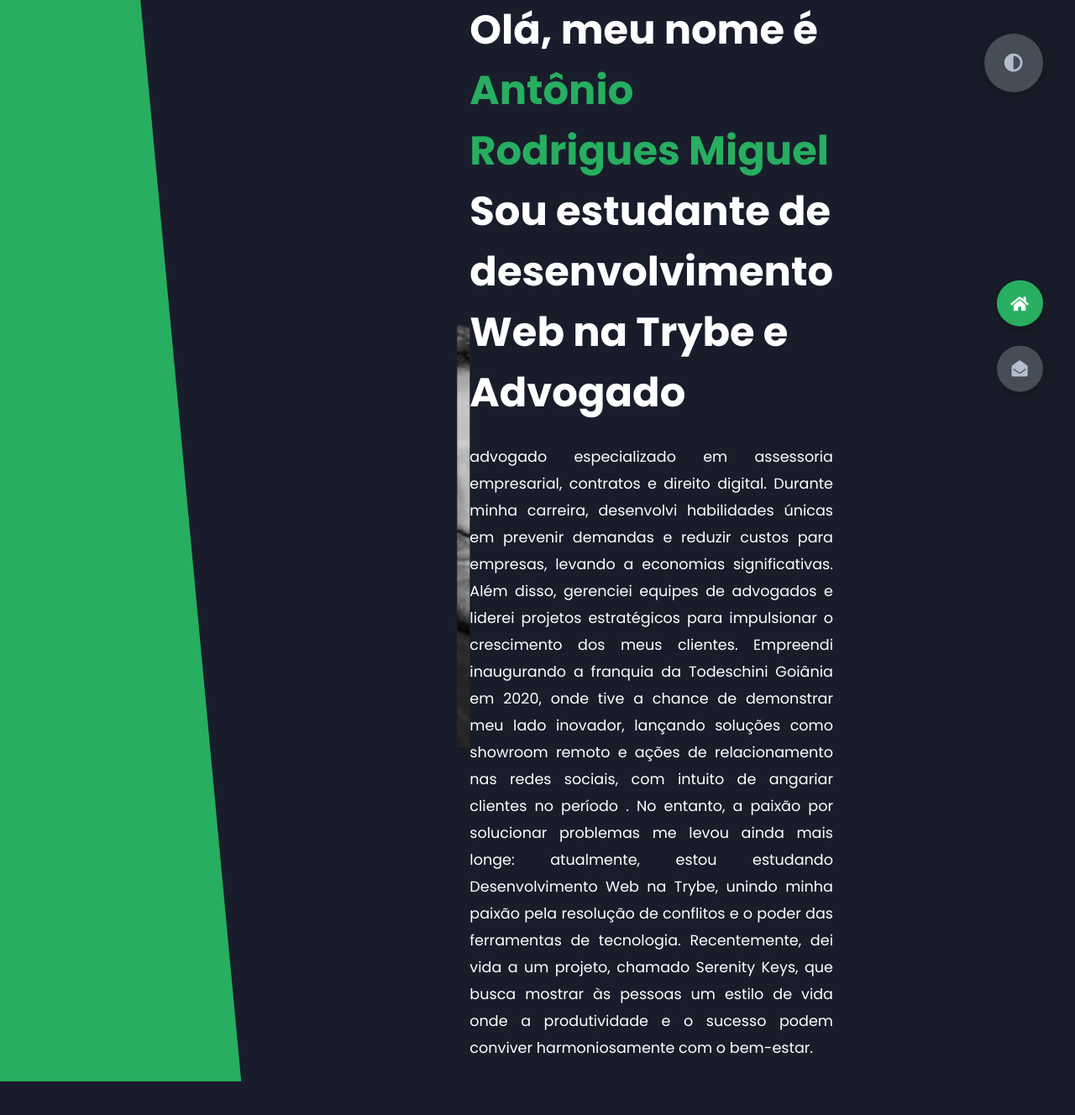
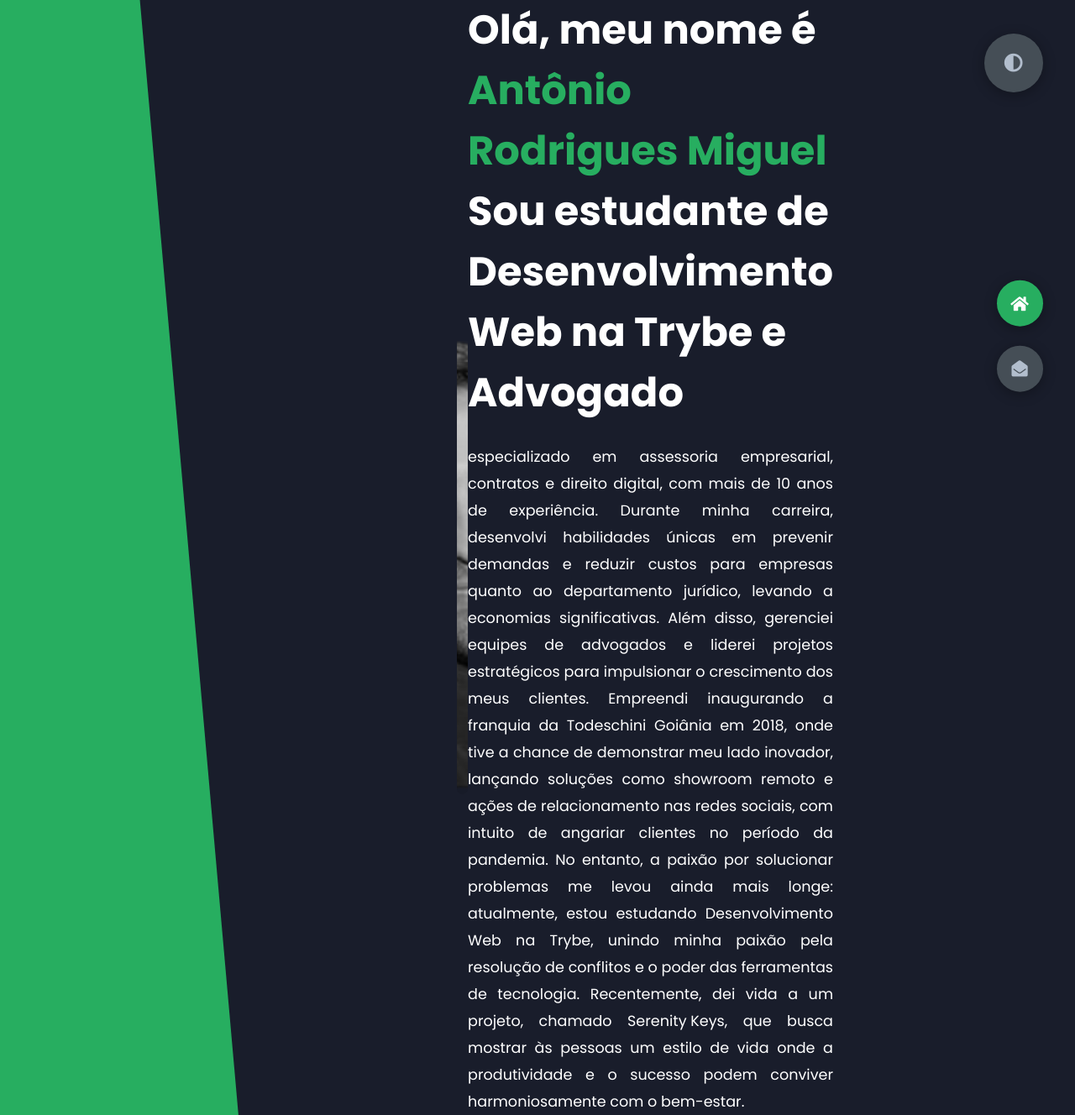
Before and after one commit to antonioRMiguel/antonioRMiguel.github.io, a plain HTML site: page index.html in a window 1280 px wide. Shown: the top 1328 px of the page at 84% size. Before the commit the page ends 1288 px from the top, so only its background shows below. Drawn offline with Linux system fonts and the light colour scheme.

Commit message:
atualizado o pitch

```diff
--- a/index.html
+++ b/index.html
@@ -23,14 +23,14 @@
             <div class="right-header">
                 <h1 class="name">
                     Olá, meu nome é <span>Antônio Rodrigues Miguel</span>
-                   Sou estudante de desenvolvimento Web na Trybe e Advogado
+                   Sou estudante de Desenvolvimento Web na Trybe e Advogado
                 </h1>
                 <p>
-                    advogado especializado em assessoria empresarial, contratos e direito digital. Durante minha carreira, desenvolvi habilidades únicas em prevenir demandas e reduzir custos para empresas, levando a economias significativas. Além disso, gerenciei equipes de advogados e liderei projetos estratégicos para impulsionar o crescimento dos meus clientes.
+                    especializado em assessoria empresarial, contratos e direito digital, com mais de 10 anos de experiência. Durante minha carreira, desenvolvi habilidades únicas em prevenir demandas e reduzir custos para empresas quanto ao departamento jurídico, levando a economias significativas. Além disso, gerenciei equipes de advogados e liderei projetos estratégicos para impulsionar o crescimento dos meus clientes.
 
-                    Empreendi inaugurando a franquia da Todeschini Goiânia em 2020, onde tive a chance de demonstrar meu lado inovador, lançando soluções como showroom remoto e ações de relacionamento nas redes sociais, com intuito de angariar clientes no período . No entanto, a paixão por solucionar problemas me levou ainda mais longe: atualmente, estou estudando Desenvolvimento Web na Trybe, unindo minha paixão pela resolução de conflitos e o poder das ferramentas de tecnologia.
+                    Empreendi inaugurando a franquia da Todeschini Goiânia em 2018, onde tive a chance de demonstrar meu lado inovador, lançando soluções como showroom remoto e ações de relacionamento nas redes sociais, com intuito de angariar clientes no período da pandemia. No entanto, a paixão por solucionar problemas me levou ainda mais longe: atualmente, estou estudando Desenvolvimento Web na Trybe, unindo minha paixão pela resolução de conflitos e o poder das ferramentas de tecnologia.
 
-                    Recentemente, dei vida a um projeto, chamado Serenity Keys, que busca mostrar às pessoas um estilo de vida onde a produtividade e o sucesso podem conviver harmoniosamente com o bem-estar.
+                    Recentemente, dei vida a um projeto, chamado <a href="https://www.serenitykeys.com" target="_blank">Serenity Keys</a>, que busca mostrar às pessoas um estilo de vida onde a produtividade e o sucesso podem conviver harmoniosamente com o bem-estar.
 
 
                 </p>
```
